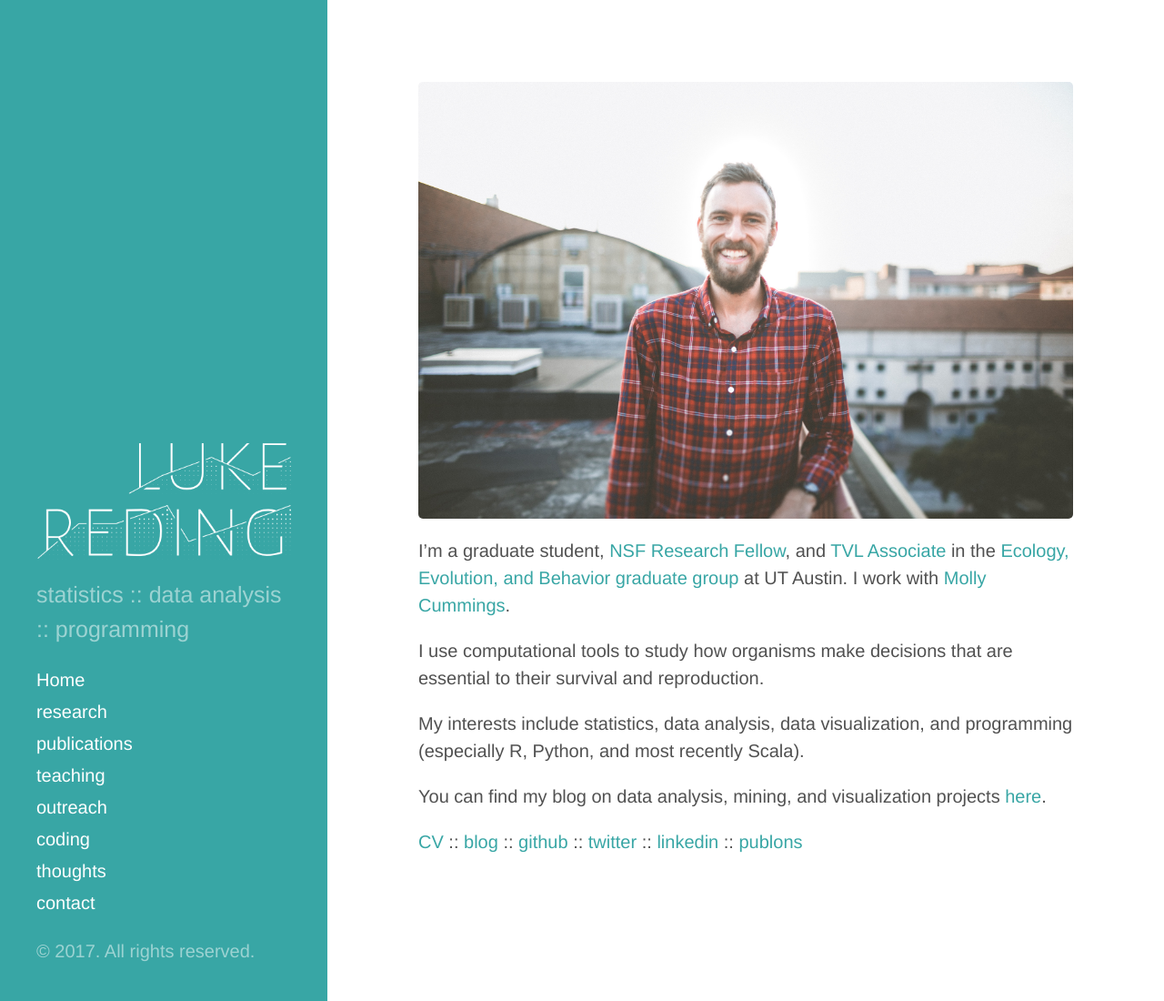
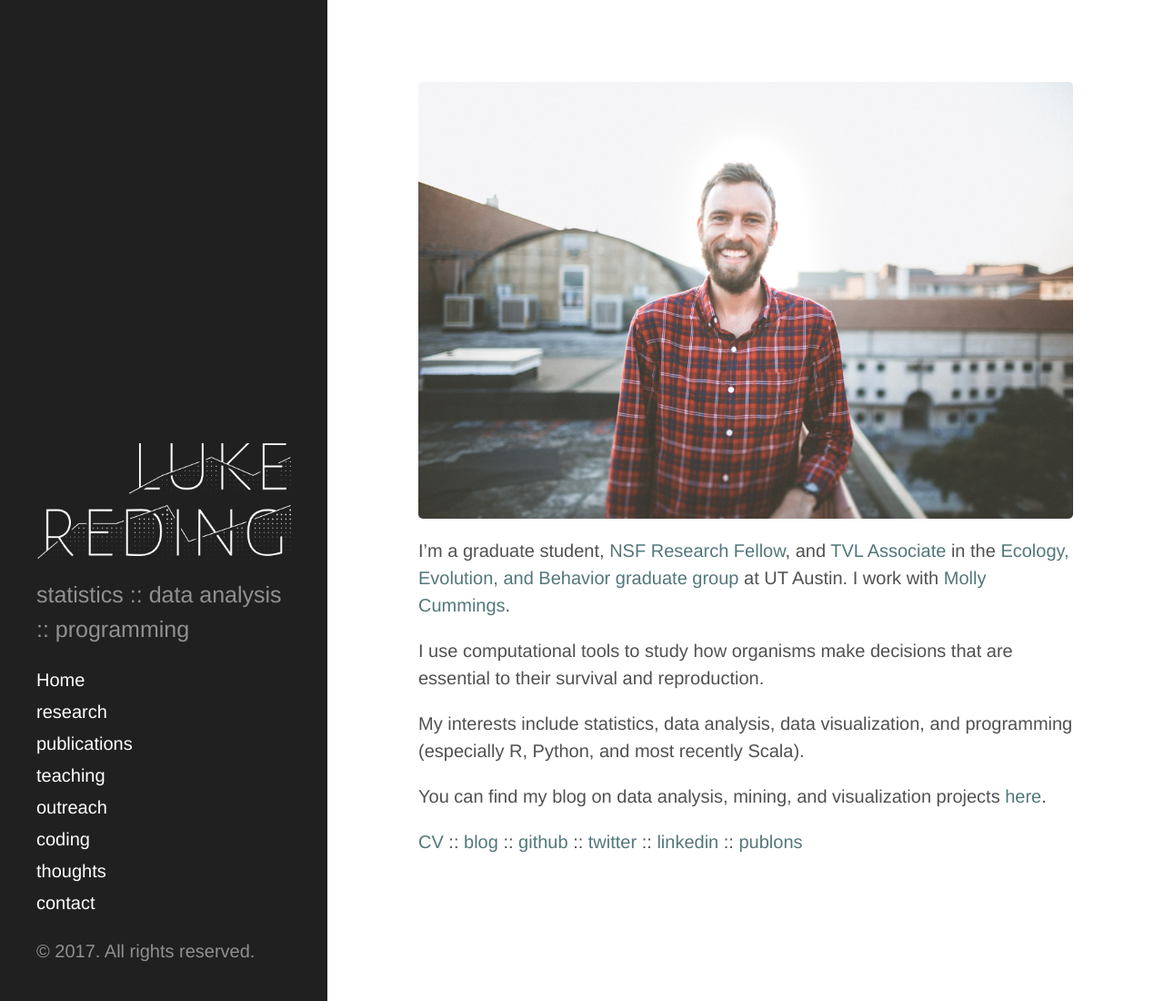
Before and after one commit to lukereding/lukereding.github.io, a Jekyll site: the page built from index.md, in a window 1280 px wide and 1100 px high. Shown: the whole window at 91% size. Built offline with Jekyll 4.4.1, drawn with Linux system fonts in a browser that asks for light colours; the list of posts is cut into pages by our own code.

Commit message:
Update default.html

```diff
--- a/_layouts/default.html
+++ b/_layouts/default.html
@@ -3,7 +3,7 @@
 
   {% include head.html %}
 
-  <body class="theme-green">
+  <body class="theme-purple">
 
     {% include sidebar.html %}
 
```
